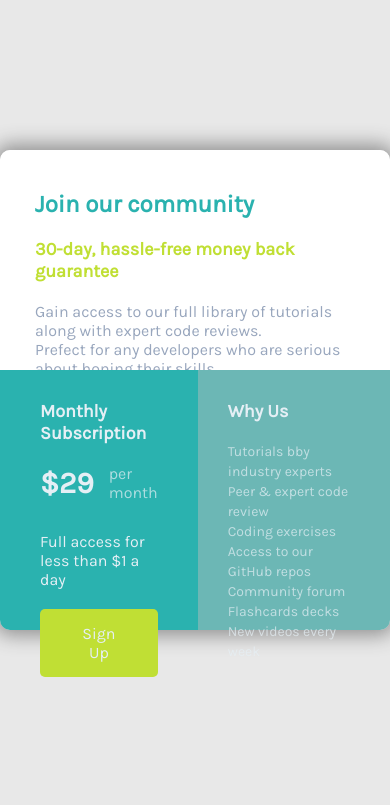
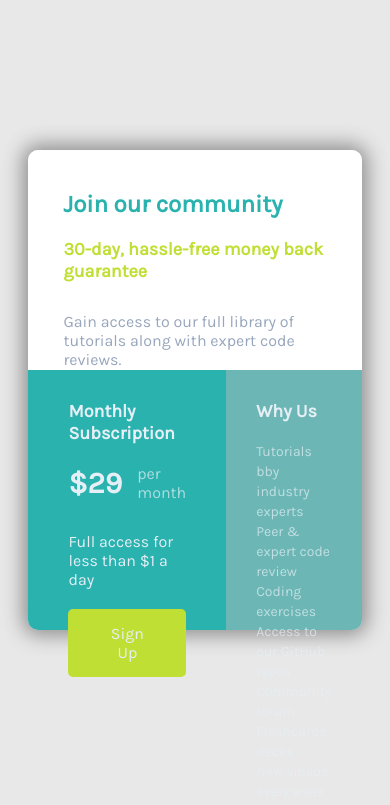
Before and after one commit to Tidav86/challenge1, a plain HTML site: page index.html in a window 390 px wide. Drawn offline with Linux system fonts and the light colour scheme.

Commit message:
design v2

```diff
--- a/style/styles.css
+++ b/style/styles.css
@@ -4,7 +4,6 @@
 * {
   font-family: "Karla", cursive;
   margin: 0;
-  padding: 0;
 }
 body {
   background-color: rgb(232, 232, 232);
@@ -15,10 +14,10 @@ body {
 }
 
 /* RESPONSIVE PARAMETRES */
-@media screen and (max-width: 640px) {
+@media screen and (max-width: 737px) {
   .wrapper {
-    grid-template-columns: 300px;
-    grid-template-rows: repeat(3, 300px);
+    grid-template-columns: 1fr;
+    grid-template-rows: 300px 300px 300px;
     grid-template-areas:
       "a"
       "b"
@@ -41,7 +40,7 @@ body {
   grid-template-areas:
     "a a"
     "b c";
-  margin-top: 150px;
+  margin: 150px 50px 0 50px;
 }
 
 /* CELLS */
@@ -110,7 +109,7 @@ h2.top-title {
   color: hsl(218, 22%, 67%);
 }
 #text1-top-item {
-  padding-top: 10px;
+  padding-top: 20px;
 }
 
 h2 {
```
